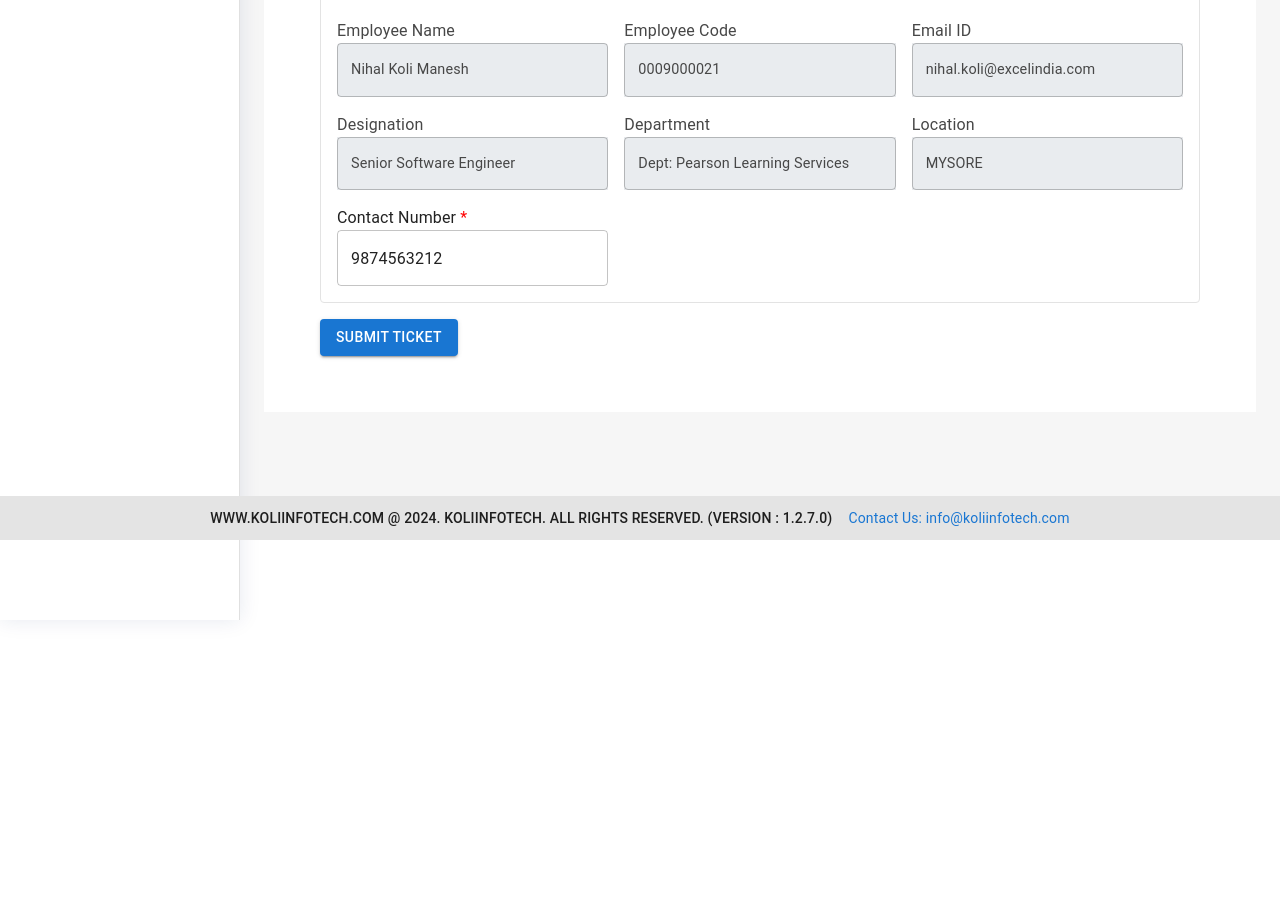
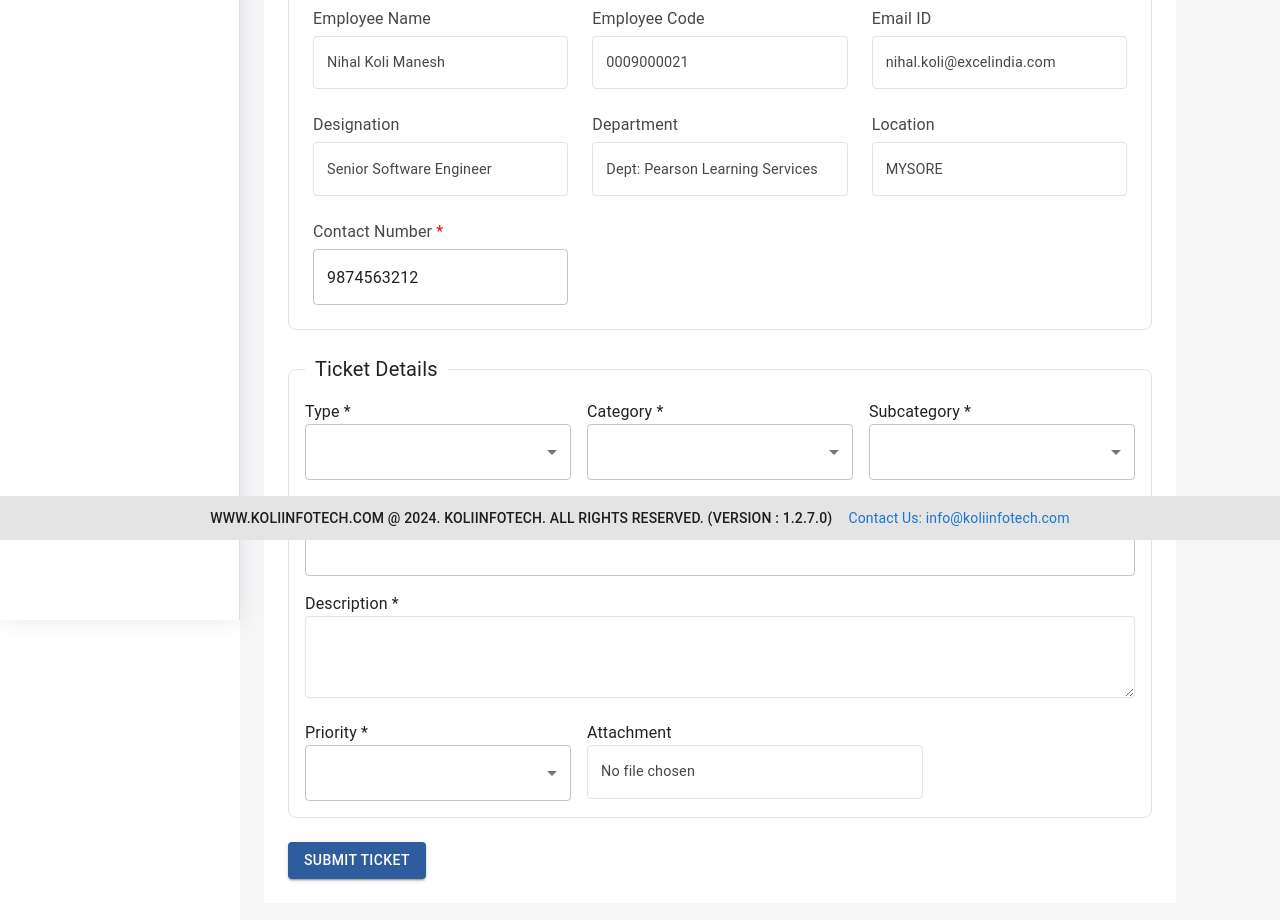
Before and after one commit to vamshidevv/KIHD, a React (Create React App) app: page /submitticket in a window 1280 px wide. Shown: the part 260-1180 px from the top of the page. Before the commit the page ends 800 px from the top, so only its background shows below. Built offline with nearby package versions, Linux system fonts and the light colour scheme; sample sign-in values are in the browser's storage.

Commit message:
created a ticket details form and styled it.

```diff
--- a/src/Components/Drawer.jsx
+++ b/src/Components/Drawer.jsx
@@ -306,7 +306,8 @@ function ResponsiveDrawer({ window, children }) {
           component="main"
           sx={{
             flexGrow: 1,
-            height: "100vh",
+            minHeight: "100vh",
+            height: "auto",
             backgroundColor: "#f6f6f6",
             p: 3,
             width: { sm: `calc(100% - ${drawerOpen ? drawerWidth : 0}px)` },
--- a/src/Components/SubmitTicket.jsx
+++ b/src/Components/SubmitTicket.jsx
@@ -9,6 +9,7 @@ import {
 } from "@mui/material";
 import { Formik, Form, Field } from "formik";
 import withResponsiveDrawer from "./withResponsiveDrawer";
+import { styled } from "@mui/system";
 
 const initialValues = {
   contactNumber: "9874563212",
@@ -21,14 +22,74 @@ const initialValues = {
   attachment: "",
 };
 
+// Custom styled TextField with consistent border color and focus behavior
+const CustomTextField = styled(TextField)({
+  "& .MuiOutlinedInput-root": {
+    "& fieldset": {
+      borderColor: "#e3e3e3", // Standard border color
+    },
+    "&:hover fieldset": {
+      borderColor: "#e9ecef", // Hover border color
+    },
+    "&.Mui-focused fieldset": {
+      borderColor: "#1976d2", // Focused border color
+      borderWidth: "2px", // Increase border width on focus
+    },
+  },
+  "& .MuiInputBase-input": {
+    cursor: "default",
+    color: "#474747",
+    fontSize: "0.9rem",
+  },
+  "&:hover": {
+    cursor: "cell", // Change cursor to pointer on hover
+  },
+});
+
+// Custom styled textarea for description field
+const CustomTextarea = styled("textarea")({
+  width: "100%",
+  padding: "10px",
+  borderRadius: "4px",
+  boxSizing: "border-box",
+  borderColor: "#e3e3e3", // Standard border color
+  "&:hover": {
+    borderColor: "#e9ecef", // Hover border color
+  },
+  "&:focus": {
+    outline: "none",
+    borderColor: "#1976d2", // Focused border color
+    borderWidth: "2px", // Increase border width on focus
+  },
+});
+
 const SubmitTicket = () => {
   return (
-    <div style={{ backgroundColor: "white", padding: "2rem" }}>
+    <Box
+      sx={{
+        backgroundColor: "white",
+        marginBottom: "100px",
+        marginTop: "20px",
+        marginRight: { xs: "0px", sm: "0px", md: "0px", lg: "80px" },
+      }}
+    >
       <Box sx={{ padding: 3 }}>
-        <Typography variant="h5" gutterBottom>
+        <Typography
+          variant="h5"
+          gutterBottom
+          sx={{
+            color: "#474747",
+            fontSize: "clamp(15px,2vw,20px)",
+            fontWeight: "400",
+          }}
+        >
           Submit a New Ticket
         </Typography>
-        <Typography variant="body2" color="textSecondary" sx={{ mb: "2rem" }}>
+        <Typography
+          variant="body2"
+          color="textSecondary"
+          sx={{ mb: "2rem", color: "#A4A4A4", fontSize: "13px" }}
+        >
           <span className="imp">*</span> These fields are mandatory
         </Typography>
 
@@ -38,16 +99,16 @@ const SubmitTicket = () => {
             console.log("Form data", values);
           }}
         >
-          {({ handleChange, setFieldValue }) => (
+          {({ handleChange, setFieldValue, values }) => (
             <Form>
-              <Grid container spacing={2}>
+              <Grid container spacing={3}>
                 <Grid item xs={12}>
                   <Box
-                    sx={{ border: "1px solid #e3e3e3" }}
+                    sx={{ border: "1px solid #e3e3e3", borderRadius: "8px" }}
                     component="fieldset"
                     borderColor="gray"
                     borderRadius="4px"
-                    padding={2}
+                    padding={3}
                   >
                     <legend
                       style={{
@@ -60,26 +121,23 @@ const SubmitTicket = () => {
                     >
                       Personal Details
                     </legend>
-                    <Grid container spacing={2}>
+                    <Grid container spacing={3}>
                       <Grid item xs={12} sm={6} md={4}>
                         <label
                           htmlFor=""
-                          style={{ fontSize: "1rem", color: "#474747" }}
+                          style={{
+                            fontSize: "1rem",
+                            color: "#474747",
+                          }}
                         >
                           Employee Name
                         </label>
-                        <TextField
+                        <CustomTextField
                           fullWidth
                           variant="outlined"
                           value="Nihal Koli Manesh"
-                          InputProps={{
-                            readOnly: true,
-                            style: {
-                              backgroundColor: "#e9ecef",
-                              color: "#474747",
-                              fontSize: "0.9rem",
-                            },
-                          }}
+                          InputProps={{ readOnly: true }}
+                          sx={{ marginTop: "5px" }}
                         />
                       </Grid>
                       <Grid item xs={12} sm={6} md={4}>
@@ -89,19 +147,12 @@ const SubmitTicket = () => {
                         >
                           Employee Code
                         </label>
-                        <TextField
+                        <CustomTextField
                           fullWidth
                           variant="outlined"
                           value="0009000021"
-                          InputProps={{
-                            readOnly: true,
-                            style: {
-                              backgroundColor: "#e9ecef",
-                              color: "#474747",
-                              fontSize: "0.9rem",
-                            },
-                          }}
-                          sx={{ backgroundColor: "#e9ecef" }}
+                          InputProps={{ readOnly: true }}
+                          sx={{ marginTop: "5px" }}
                         />
                       </Grid>
                       <Grid item xs={12} sm={6} md={4}>
@@ -111,19 +162,12 @@ const SubmitTicket = () => {
                         >
                           Email ID
                         </label>
-                        <TextField
+                        <CustomTextField
                           fullWidth
                           variant="outlined"
                           value="nihal.koli@excelindia.com"
-                          InputProps={{
-                            readOnly: true,
-                            style: {
-                              backgroundColor: "#e9ecef",
-                              color: "#474747",
-                              fontSize: "0.9rem",
-                            },
-                          }}
-                          sx={{ backgroundColor: "#e9ecef" }}
+                          InputProps={{ readOnly: true }}
+                          sx={{ marginTop: "5px" }}
                         />
                       </Grid>
                       <Grid item xs={12} sm={6} md={4}>
@@ -133,19 +177,12 @@ const SubmitTicket = () => {
                         >
                           Designation
                         </label>
-                        <TextField
+                        <CustomTextField
                           fullWidth
                           variant="outlined"
                           value="Senior Software Engineer"
-                          InputProps={{
-                            readOnly: true,
-                            style: {
-                              backgroundColor: "#e9ecef",
-                              color: "#474747",
-                              fontSize: "0.9rem",
-                            },
-                          }}
-                          sx={{ backgroundColor: "#e9ecef" }}
+                          InputProps={{ readOnly: true }}
+                          sx={{ marginTop: "5px" }}
                         />
                       </Grid>
                       <Grid item xs={12} sm={6} md={4}>
@@ -155,19 +192,12 @@ const SubmitTicket = () => {
                         >
                           Department
                         </label>
-                        <TextField
+                        <CustomTextField
                           fullWidth
                           variant="outlined"
                           value="Dept: Pearson Learning Services"
-                          InputProps={{
-                            readOnly: true,
-                            style: {
-                              backgroundColor: "#e9ecef",
-                              color: "#474747",
-                              fontSize: "0.9rem",
-                            },
-                          }}
-                          sx={{ backgroundColor: "#e9ecef" }}
+                          InputProps={{ readOnly: true }}
+                          sx={{ marginTop: "5px" }}
                         />
                       </Grid>
                       <Grid item xs={12} sm={6} md={4}>
@@ -177,23 +207,19 @@ const SubmitTicket = () => {
                         >
                           Location
                         </label>
-                        <TextField
+                        <CustomTextField
                           fullWidth
                           variant="outlined"
                           value="MYSORE"
-                          InputProps={{
-                            readOnly: true,
-                            style: {
-                              backgroundColor: "#e9ecef",
-                              color: "#474747",
-                              fontSize: "0.9rem",
-                            },
-                          }}
-                          sx={{ backgroundColor: "#e9ecef" }}
+                          InputProps={{ readOnly: true }}
+                          sx={{ marginTop: "5px" }}
                         />
                       </Grid>
                       <Grid item xs={12} sm={6} md={4}>
-                        <label htmlFor="">
+                        <label
+                          htmlFor=""
+                          style={{ fontSize: "1rem", color: "#474747" }}
+                        >
                           Contact Number <span className="imp">*</span>
                         </label>
                         <Field
@@ -201,9 +227,9 @@ const SubmitTicket = () => {
                           fullWidth
                           name="contactNumber"
                           variant="outlined"
-                          placeholder=" Contact No"
-
+                          placeholder="Contact No"
                           required
+                          sx={{ marginTop: "5px" }}
                         />
                       </Grid>
                     </Grid>
@@ -212,18 +238,162 @@ const SubmitTicket = () => {
 
                 {/* ========================= Ticket Details Form ============================ */}
 
+                <Grid item xs={12}>
+                  <Box
+                    sx={{ border: "1px solid #e3e3e3", borderRadius: "8px" }}
+                    component="fieldset"
+                    borderColor="gray"
+                    borderRadius="4px"
+                    border={1}
+                    padding={2}
+                  >
+                    <legend style={{ padding: "0 10px", fontSize: "1.25rem" }}>
+                      Ticket Details
+                    </legend>
+                    <Grid container spacing={2}>
+                      {/* Type field */}
 
-                <Grid item xs={12}>
-                  <Button variant="contained" color="primary" type="submit">
-                    Submit Ticket
-                  </Button>
+                      <Grid item xs={12} md={4}>
+                        <label htmlFor="">
+                          Type <span>*</span>
+                        </label>
+                        <Field
+                          as={TextField}
+                          select
+                          fullWidth
+                          name="type"
+                          variant="outlined"
+                          required
+                        >
+                          <MenuItem value="">--Select--</MenuItem>
+                          {/* Add your options here */}
+                        </Field>
+                      </Grid>
+
+                      {/* Category and Subcategory fields */}
+                      <Grid item xs={12} sm={6} md={4}>
+                        <label htmlFor="">
+                          Category <span>*</span>
+                        </label>
+                        <Field
+                          as={TextField}
+                          select
+                          fullWidth
+                          name="category"
+                          variant="outlined"
+                          required
+                        >
+                          <MenuItem value="">--Select--</MenuItem>
+                          {/* Add your options here */}
+                        </Field>
+                      </Grid>
+                      <Grid item xs={12} sm={6} md={4}>
+                        <label htmlFor="">
+                          Subcategory <span>*</span>
+                        </label>
+                        <Field
+                          as={TextField}
+                          select
+                          fullWidth
+                          name="subcategory"
+                          variant="outlined"
+                          required
+                        >
+                          <MenuItem value="">--Select--</MenuItem>
+                          {/* Add your options here */}
+                        </Field>
+                      </Grid>
+
+                      {/* Subject field */}
+                      <Grid item xs={12}>
+                        <label htmlFor="">
+                          Subject <span>*</span>
+                        </label>
+                        <Field
+                          as={TextField}
+                          fullWidth
+                          name="subject"
+                          variant="outlined"
+                          required
+                        />
+                      </Grid>
+
+                      {/* Description field */}
+                      <Grid item xs={12}>
+                        <label htmlFor="">
+                          Description <span>*</span>
+                        </label>
+                        <CustomTextarea
+                          as="textarea" // Use "textarea" here to render a textarea element
+                          fullWidth
+                          name="description"
+                          rows={4}
+                          required
+                          onChange={handleChange}
+                          value={values.description}
+                        />
+                      </Grid>
+
+                      {/* Priority and Attachment fields */}
+                      <Grid item xs={12} sm={6} md={4}>
+                        <label htmlFor="">
+                          Priority <span>*</span>
+                        </label>
+                        <Field
+                          as={TextField}
+                          select
+                          fullWidth
+                          name="priority"
+                          variant="outlined"
+                          required
+                        >
+                          <MenuItem value="">--Select--</MenuItem>
+                          {/* Add your options here */}
+                        </Field>
+                      </Grid>
+                      <Grid item xs={12} sm={6} md={5}>
+                        <label htmlFor="">Attachment</label>
+                        <input
+                          id="file-upload"
+                          type="file"
+                          style={{ display: "none" }}
+                          onChange={(event) =>
+                            setFieldValue(
+                              "attachment",
+                              event.target.files[0]
+                                ? event.target.files[0].name
+                                : ""
+                            )
+                          }
+                        />
+                        <CustomTextField
+                          fullWidth
+                          variant="outlined"
+                          value={values.attachment || "No file chosen"}
+                          onClick={() =>
+                            document.getElementById("file-upload").click()
+                          }
+                          readOnly
+                          sx={{ cursor: "cell" }}
+                        />
+                      </Grid>
+                    </Grid>
+                  </Box>
                 </Grid>
               </Grid>
+              <Button
+                type="submit"
+                variant="contained"
+                color="primary"
+                sx={{ mt: 3 , backgroundColor:"#2e5c9e" }}
+              >
+                Submit Ticket
+              </Button>
             </Form>
           )}
         </Formik>
       </Box>
-    </div>
+    </Box>
   );
 };
 
--- a/src/Style/Style.css
+++ b/src/Style/Style.css
@@ -196,12 +196,14 @@ body {
   transition: 0.5s all;
 }
 
+
 @media (max-width: 768px) {
   .dashboard-card {
     width: 100%;
     flex-direction: column;
   }
 }
+
 
 /* DahsBoradcards css ends  here  */
 
```
